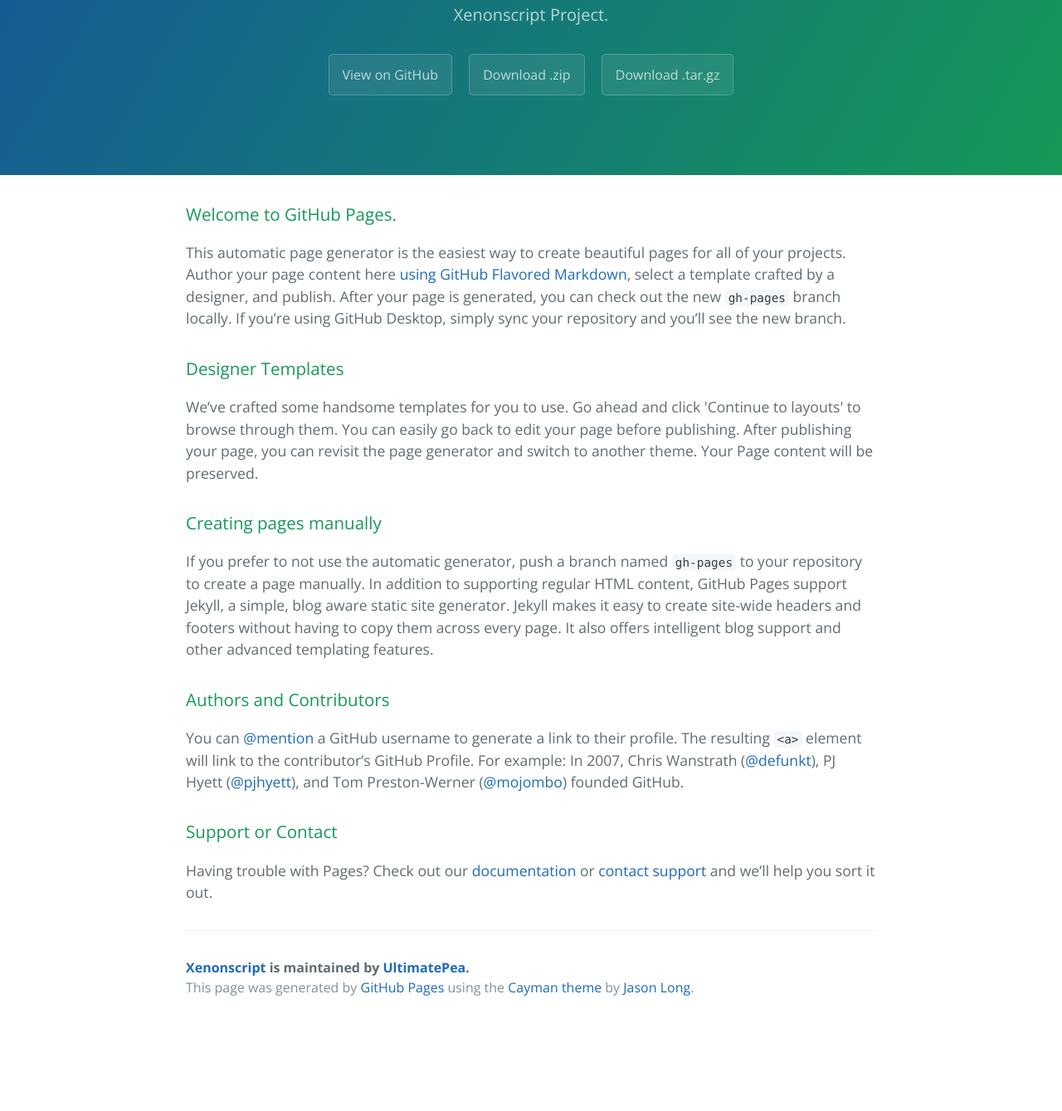
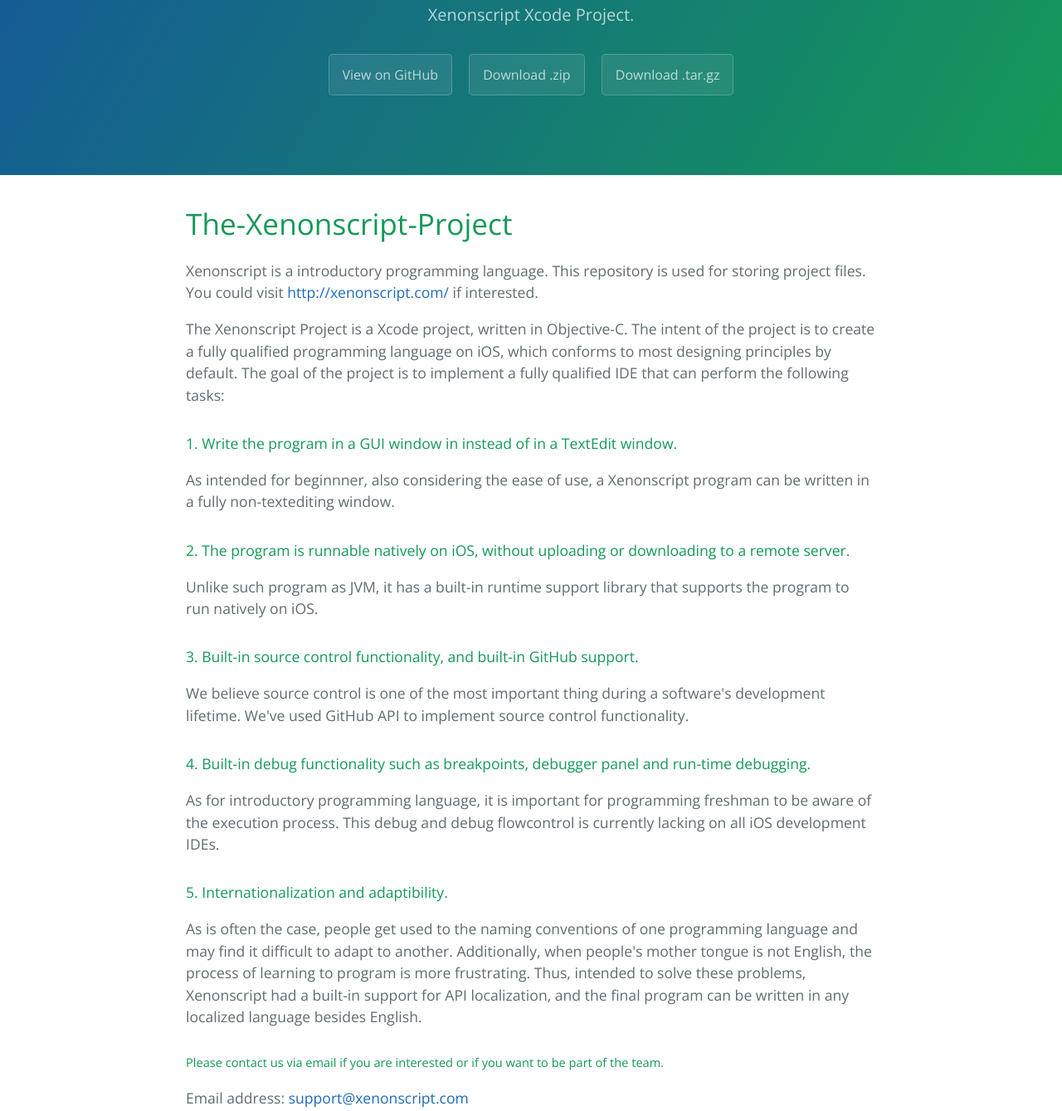
Before and after one commit to UltimatePea/The-Xenonscript-Project, a plain HTML site: page index.html in a window 1280 px wide. Shown: the part 172-1511 px from the top of the page at 83% size. Before the commit the page ends 1406 px from the top, so only its background shows below. Drawn offline with nearby package versions, Linux system fonts and the light colour scheme.

```diff
--- a/index.html
+++ b/index.html
@@ -12,37 +12,55 @@
   <body>
     <section class="page-header">
       <h1 class="project-name">Xenonscript</h1>
-      <h2 class="project-tagline">Xenonscript Project.</h2>
+      <h2 class="project-tagline">Xenonscript Xcode Project.</h2>
       <a href="https://github.com/UltimatePea/The-Xenonscript-Project" class="btn">View on GitHub</a>
       <a href="https://github.com/UltimatePea/The-Xenonscript-Project/zipball/master" class="btn">Download .zip</a>
       <a href="https://github.com/UltimatePea/The-Xenonscript-Project/tarball/master" class="btn">Download .tar.gz</a>
     </section>
 
     <section class="main-content">
-      <h3>
-<a id="welcome-to-github-pages" class="anchor" href="#welcome-to-github-pages" aria-hidden="true"><span class="octicon octicon-link"></span></a>Welcome to GitHub Pages.</h3>
+      <h1>
+<a id="the-xenonscript-project" class="anchor" href="#the-xenonscript-project" aria-hidden="true"><span class="octicon octicon-link"></span></a>The-Xenonscript-Project</h1>
 
-<p>This automatic page generator is the easiest way to create beautiful pages for all of your projects. Author your page content here <a href="https://guides.github.com/features/mastering-markdown/">using GitHub Flavored Markdown</a>, select a template crafted by a designer, and publish. After your page is generated, you can check out the new <code>gh-pages</code> branch locally. If you’re using GitHub Desktop, simply sync your repository and you’ll see the new branch.</p>
+<p>Xenonscript is a introductory programming language. This repository is used for storing project files. You could visit <a href="http://xenonscript.com/">http://xenonscript.com/</a> if interested.</p>
 
-<h3>
-<a id="designer-templates" class="anchor" href="#designer-templates" aria-hidden="true"><span class="octicon octicon-link"></span></a>Designer Templates</h3>
+<p>The Xenonscript Project is a Xcode project, written in Objective-C. The intent of the project is to create a fully qualified programming language on iOS, which conforms to most designing principles by default. The goal of the project is to implement a fully qualified IDE that can perform the following tasks:</p>
 
-<p>We’ve crafted some handsome templates for you to use. Go ahead and click 'Continue to layouts' to browse through them. You can easily go back to edit your page before publishing. After publishing your page, you can revisit the page generator and switch to another theme. Your Page content will be preserved.</p>
+<h4>
+<a id="1-write-the-program-in-a-gui-window-in-instead-of-in-a-textedit-window" class="anchor" href="#1-write-the-program-in-a-gui-window-in-instead-of-in-a-textedit-window" aria-hidden="true"><span class="octicon octicon-link"></span></a>1. Write the program in a GUI window in instead of in a TextEdit window.</h4>
 
-<h3>
-<a id="creating-pages-manually" class="anchor" href="#creating-pages-manually" aria-hidden="true"><span class="octicon octicon-link"></span></a>Creating pages manually</h3>
+<p>As intended for beginnner, also considering the ease of use, a Xenonscript program can be written in a fully non-textediting window.</p>
 
-<p>If you prefer to not use the automatic generator, push a branch named <code>gh-pages</code> to your repository to create a page manually. In addition to supporting regular HTML content, GitHub Pages support Jekyll, a simple, blog aware static site generator. Jekyll makes it easy to create site-wide headers and footers without having to copy them across every page. It also offers intelligent blog support and other advanced templating features.</p>
+<h4>
+<a id="2-the-program-is-runnable-natively-on-ios-without-uploading-or-downloading-to-a-remote-server" class="anchor" href="#2-the-program-is-runnable-natively-on-ios-without-uploading-or-downloading-to-a-remote-server" aria-hidden="true"><span class="octicon octicon-link"></span></a>2. The program is runnable natively on iOS, without uploading or downloading to a remote server.</h4>
 
-<h3>
-<a id="authors-and-contributors" class="anchor" href="#authors-and-contributors" aria-hidden="true"><span class="octicon octicon-link"></span></a>Authors and Contributors</h3>
+<p>Unlike such program as JVM, it has a built-in runtime support library that supports the program to run natively on iOS.</p>
 
-<p>You can <a href="https://github.com/blog/821" class="user-mention">@mention</a> a GitHub username to generate a link to their profile. The resulting <code>&lt;a&gt;</code> element will link to the contributor’s GitHub Profile. For example: In 2007, Chris Wanstrath (<a href="https://github.com/defunkt" class="user-mention">@defunkt</a>), PJ Hyett (<a href="https://github.com/pjhyett" class="user-mention">@pjhyett</a>), and Tom Preston-Werner (<a href="https://github.com/mojombo" class="user-mention">@mojombo</a>) founded GitHub.</p>
+<h4>
+<a id="3-built-in-source-control-functionality-and-built-in-github-support" class="anchor" href="#3-built-in-source-control-functionality-and-built-in-github-support" aria-hidden="true"><span class="octicon octicon-link"></span></a>
+3. Built-in source control functionality, and built-in GitHub support.
+</h4>
 
-<h3>
-<a id="support-or-contact" class="anchor" href="#support-or-contact" aria-hidden="true"><span class="octicon octicon-link"></span></a>Support or Contact</h3>
+<p>We believe source control is one of the most important thing during a software's development lifetime. We've used GitHub API to implement source control functionality.</p>
 
-<p>Having trouble with Pages? Check out our <a href="https://help.github.com/pages">documentation</a> or <a href="https://github.com/contact">contact support</a> and we’ll help you sort it out.</p>
+<h4>
+<a id="4-built-in-debug-functionality-such-as-breakpoints-debugger-panel-and-run-time-debugging" class="anchor" href="#4-built-in-debug-functionality-such-as-breakpoints-debugger-panel-and-run-time-debugging" aria-hidden="true"><span class="octicon octicon-link"></span></a>
+4. Built-in debug functionality such as breakpoints, debugger panel and run-time debugging.
+</h4>
+
+<p>As for introductory programming language, it is important for programming freshman to be aware of the execution process. This debug and debug flowcontrol is currently lacking on all iOS development IDEs.</p>
+
+<h4>
+<a id="5-internationalization-and-adaptibility" class="anchor" href="#5-internationalization-and-adaptibility" aria-hidden="true"><span class="octicon octicon-link"></span></a>
+5. Internationalization and adaptibility.
+</h4>
+
+<p>As is often the case, people get used to the naming conventions of one programming language and may find it difficult to adapt to another. Additionally, when people's mother tongue is not English, the process of learning to program is more frustrating. Thus, intended to solve these problems, Xenonscript had a built-in support for API localization, and the final program can be written in any localized language besides English.</p>
+
+<h5>
+<a id="please-contact-us-via-email-if-you-are-interested-or-if-you-want-to-be-part-of-the-team-" class="anchor" href="#please-contact-us-via-email-if-you-are-interested-or-if-you-want-to-be-part-of-the-team-" aria-hidden="true"><span class="octicon octicon-link"></span></a>Please contact us via email if you are interested or if you want to be part of the team. </h5>
+
+<p>Email address: <a href="mailto:support@xenonscript.com">support@xenonscript.com</a></p>
 
       <footer class="site-footer">
         <span class="site-footer-owner"><a href="https://github.com/UltimatePea/The-Xenonscript-Project">Xenonscript</a> is maintained by <a href="https://github.com/UltimatePea">UltimatePea</a>.</span>
```
Also changed, not shown: params.json (+1 -1 lines).
